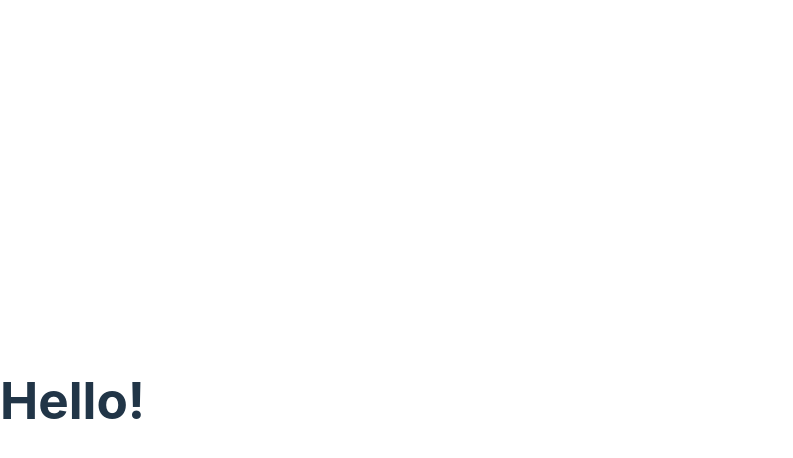
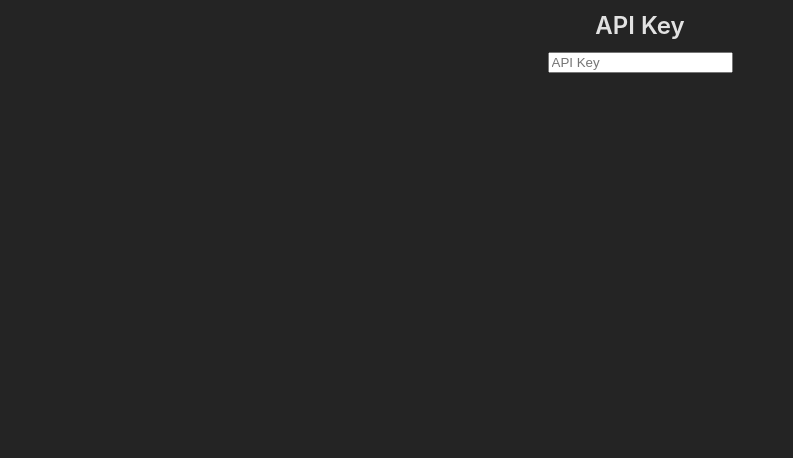
Before and after one commit to ramonbs/api-football, a React (Vite) app: page / in a window 1280 px wide. Shown: the top 458 px of the page, without its empty margins (0-793 px from the left). Built offline with nearby package versions, Linux system fonts and the light colour scheme.

Commit message:
feat: add input for api key

```diff
--- a/package.json
+++ b/package.json
@@ -22,6 +22,7 @@
     "react": "^18.2.0",
     "react-dom": "^18.2.0",
     "react-router-dom": "^6.11.2",
+    "sass": "^1.62.1",
     "sort-by": "^1.2.0"
   },
   "devDependencies": {
--- /dev/null
+++ b/src/components/LoginForms/index.tsx
@@ -0,0 +1,18 @@
+import style from './loginForms.module.scss';
+
+function LoginForms() {
+    return (
+        <form className={ style.login_form }>
+            <label htmlFor="api_key" className={ style.login_label}>
+                API Key
+                <input
+                    name="api_key"
+                    type="text"
+                    placeholder="API Key"
+                />
+            </label>
+        </form>
+    );
+}
+
+export default LoginForms;
--- /dev/null
+++ b/src/components/LoginForms/loginForms.module.scss
@@ -0,0 +1,16 @@
+.login_form {
+    display: flex;
+    flex-direction: column;
+    align-items: center;
+    justify-content: center;
+
+    .login_label {
+        display: flex;
+        flex-direction: column;
+        gap: .5rem;
+        align-items: center;
+        font-size: 1.5rem;
+        font-weight: 600;
+        margin-bottom: 1rem;
+    }
+}
--- a/src/index.css
+++ b/src/index.css
@@ -13,57 +13,3 @@
   -moz-osx-font-smoothing: grayscale;
   -webkit-text-size-adjust: 100%;
 }
-
-a {
-  font-weight: 500;
-  color: #646cff;
-  text-decoration: inherit;
-}
-a:hover {
-  color: #535bf2;
-}
-
-body {
-  margin: 0;
-  display: flex;
-  place-items: center;
-  min-width: 320px;
-  min-height: 100vh;
-}
-
-h1 {
-  font-size: 3.2em;
-  line-height: 1.1;
-}
-
-button {
-  border-radius: 8px;
-  border: 1px solid transparent;
-  padding: 0.6em 1.2em;
-  font-size: 1em;
-  font-weight: 500;
-  font-family: inherit;
-  background-color: #1a1a1a;
-  cursor: pointer;
-  transition: border-color 0.25s;
-}
-button:hover {
-  border-color: #646cff;
-}
-button:focus,
-button:focus-visible {
-  outline: 4px auto -webkit-focus-ring-color;
-}
-
-@media (prefers-color-scheme: light) {
-  :root {
-    color: #213547;
-    background-color: #ffffff;
-  }
-  a:hover {
-    color: #747bff;
-  }
-  button {
-    background-color: #f9f9f9;
-  }
-}
--- a/src/pages/Login.tsx
+++ b/src/pages/Login.tsx
@@ -1,11 +1,7 @@
+import LoginForms from "../components/LoginForms";
+
 function Login() {
-  return (
-    <div>
-      <h1>
-        Hello!
-      </h1>
-    </div>
-  )
+    return <LoginForms />;
 }
 
-export default Login
+export default Login;
```
Also changed, not shown: src/pages/Home.tsx (+3 -5 lines), .eslintrc.cjs, 2 other files (tests, documents, lock files or other folders).
